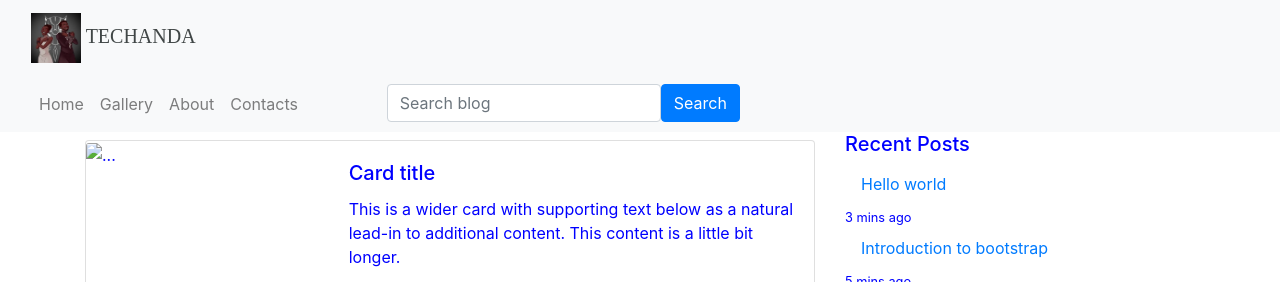
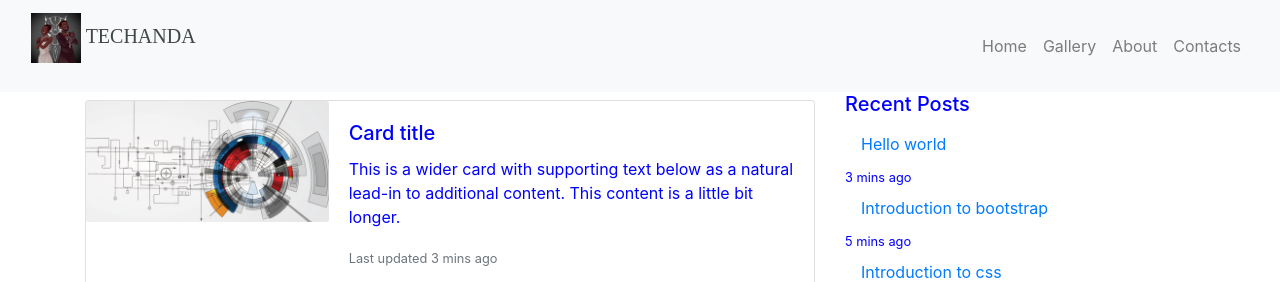
Before and after one commit to Biko23/Techanda, a plain HTML site: page index.html in a window 1280 px wide. Shown: the top 282 px of the page. Drawn offline with Linux system fonts and the light colour scheme.

Commit message:
collapse search to investigate

```diff
--- a/inc/nav.html
+++ b/inc/nav.html
@@ -1,19 +1,17 @@
 <nav class="navbar navbar-expand-md bg-light navbar-light">
     <div class="container-fluid">
         <div class="row">
-            <div class="navbar-brand col-md-2 brand-font">
+            <div class="col-md-2 navbar-brand brand-font">
                 <p style="color: rgb(64, 70, 70); font-family: comic Sans;">
-                    <img src="img/royalblog.jpg"alt="icon" height="50px" width="50px" />
+                    <img src="img/royalblog.jpg" alt="icon" height="50px" width="50px" />
                     TECHANDA
                 </p>
 
 
             </div>
-            <div class="col-md-10">
+        </div>
         <div class="row">
-                    <div class="col">
-
-                        <!-- Toggler/collapsibe Button -->
+            <div class="col-md-8">
                 <button class="navbar-toggler" type="button" data-toggle="collapse"
                     data-target="#collapsibleNavbar">
                     <span class="navbar-toggler-icon"></span>
@@ -36,32 +34,19 @@
                         </li>
                     </ul>
                 </div>
-
             </div>
-                    <div class="row">
-                        <div class="col">
-
+            <!--Collapse search to investigate-->
+            <div class="col-md-4 collapse">
                 <form class="form-inline " id="nav_search">
                     <div class="form-group">
                         <input type="text" class="form-control" id="exampleInputEmail1"
                             aria-describedby="emailHelp" placeholder="Search blog">
+                        <button type="submit" class="btn btn-primary">Search</button>
                     </div>
-                                <button type="submit" class="btn btn-primary">Search</button>
                 </form>
 
             </div>
         </div>
     </div>
 
-
-            </div>
-
-
-        </div>
-
-
-    </div>
-    <!-- Brand -->
-
-
 </nav>
--- a/index.html
+++ b/index.html
@@ -22,7 +22,7 @@
                         <div class="card mb-3" style="max-width: 100%;">
                             <div class="row no-gutters">
                               <div class="col-md-4">
-                                <img src="images/image-one.jpg" class="card-img" alt="...">
+                                <img src="img/bp1.png" class="card-img" alt="...">
                               </div>
                               <div class="col-md-8">
                                 <div class="card-body">
```
Lines whose indentation alone changed are shown as unchanged.
